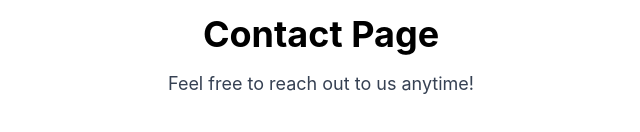
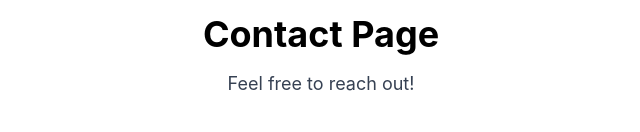
Before and after one commit to jjmolomo17-tech/React-project, a React (Vite) app: page /contact in a window 1280 px wide. Shown: the part 344-476 px from the top of the page, without its empty margins (319-959 px from the left). Built offline with nearby package versions, Linux system fonts and the light colour scheme.

Commit message:
Contact.tsx

```diff
--- a/src/pages/Contact.tsx
+++ b/src/pages/Contact.tsx
@@ -2,9 +2,7 @@
   return (
     <div className="flex flex-col items-center justify-center min-h-screen py-2">
       <h1 className="text-4xl font-bold mb-4">Contact Page</h1>
-      <p className="text-lg text-gray-700">
-        Feel free to reach out to us anytime!
-      </p>
+      <p className="text-lg text-gray-700">Feel free to reach out!</p>
     </div>
   );
 }
```
